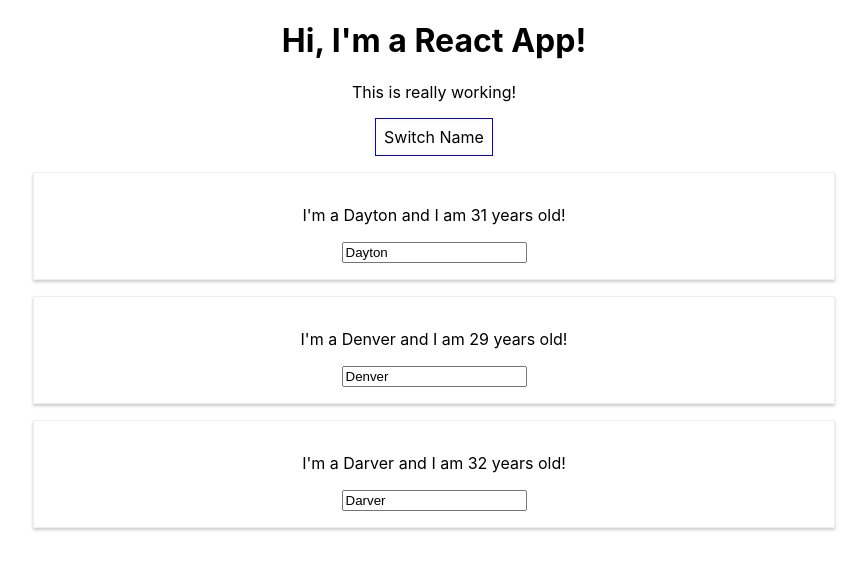
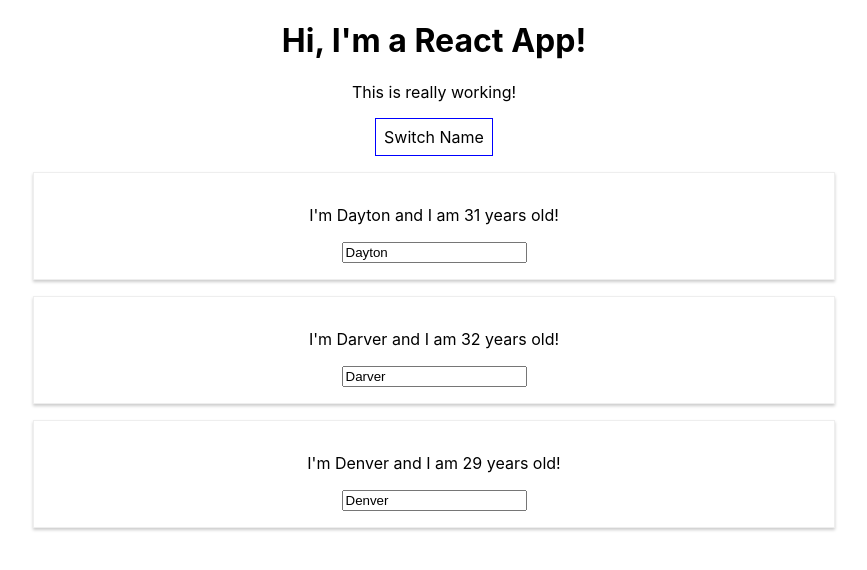
Before and after one commit to nicklocicero/react-complete-guide, a React (Create React App) app: page / in a window 1280 px wide. Shown: the top 570 px of the page, without its empty margins (206-1073 px from the left). Built offline with nearby package versions, Linux system fonts and the light colour scheme.

Commit message:
pushing back to remote

```diff
--- a/src/App.js
+++ b/src/App.js
@@ -1,16 +1,14 @@
 import React, { Component } from 'react';
 import './App.css';
 import Person from './Person/Person.js'
-import UserOutput from './UserOutput/UserOutput'
-import UserInput from './UserInput/UserInput';
 
 class App extends Component {
   // state updates the dom when changed, re-renders page
   state = {
     persons: [
-      { name: 'Dayton', age: 31 },
-      { name: 'Denver', age: 29 },
-      { name: 'Darver', age: 32}
+      { id: 'asda', name: 'Dayton', age: 31 },
+      { id: 'afdonsoif', name: 'Darver', age: 32},
+      { id: 'asdfa', name: 'Denver', age: 29 }
     ],
     username: 'noel',
     showPersons: true
@@ -37,15 +35,10 @@
     });
   }
 
-  changeUsernameHandler = (event) => {
-    this.setState({
-      persons: [
-        { name: 'Dayton', age: 31 },
-        { name: 'Denver', age: 29 },
-        { name: 'Darver', age: 32}
-      ],
-      username: event.target.value
-    })
+  deletePersonHandler = (personIndex) => {
+    const persons = this.state.persons.slice();
+    persons.splice(personIndex, 1);
+    this.setState({persons: persons})
   }
 
   togglePersonsHandler = () => {
@@ -67,11 +60,13 @@
     if (this.state.showPersons) {
       persons = (
         <div>
-          {this.state.persons.map(person => {
+          {this.state.persons.map((person, index) => {
             return (
               <Person
+                click={() => this.deletePersonHandler(index)}
                 name={person.name}
-                age={person.age} />
+                age={person.age}
+                key={person.id} />
             )
           })}
           {/* <Person
--- a/src/Person/Person.js
+++ b/src/Person/Person.js
@@ -4,7 +4,7 @@
 const person = (props) => {
     return (
         <div className="Person">
-            <p onClick={props.click}>I'm a {props.name} and I am {props.age} years old!</p>
+            <p onClick={props.click}>I'm {props.name} and I am {props.age} years old!</p>
             <p>{props.children}</p>
             <input type="text" onChange={props.changed} value={props.name} />
         </div>
```
